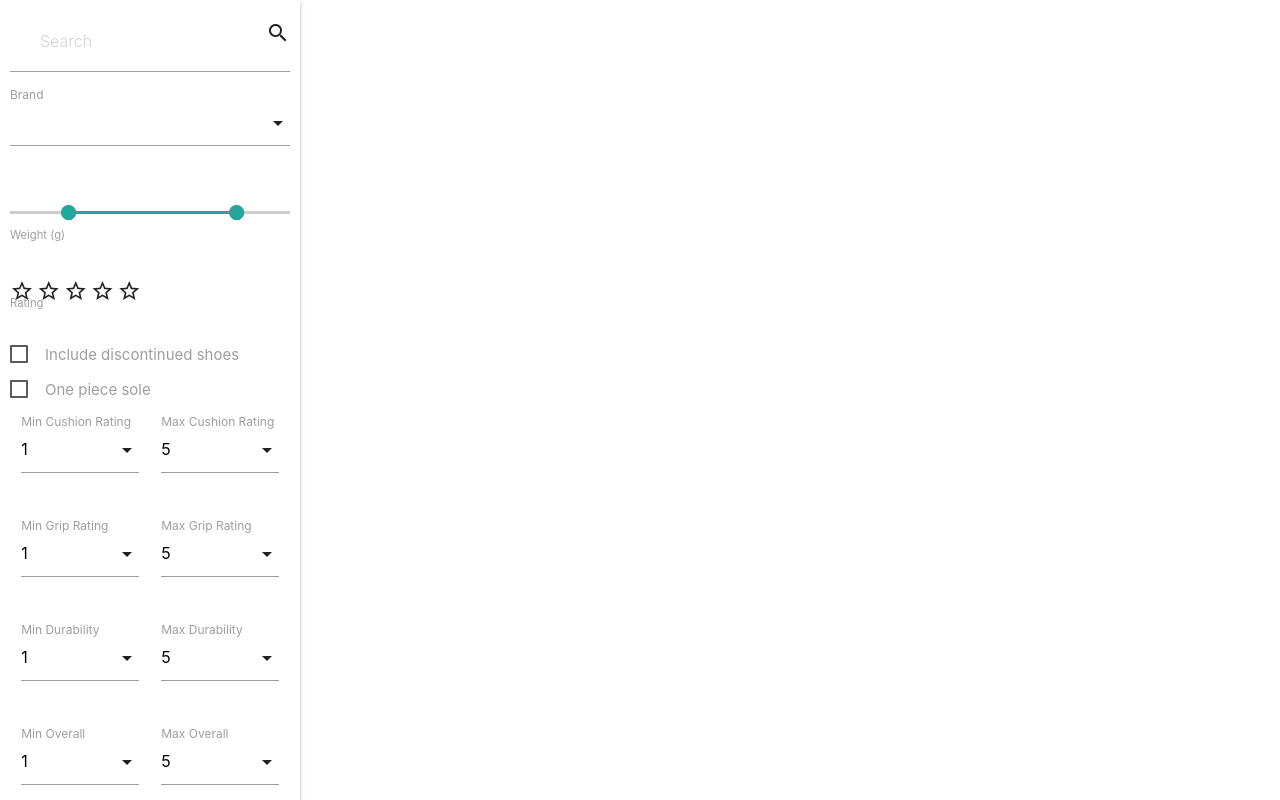
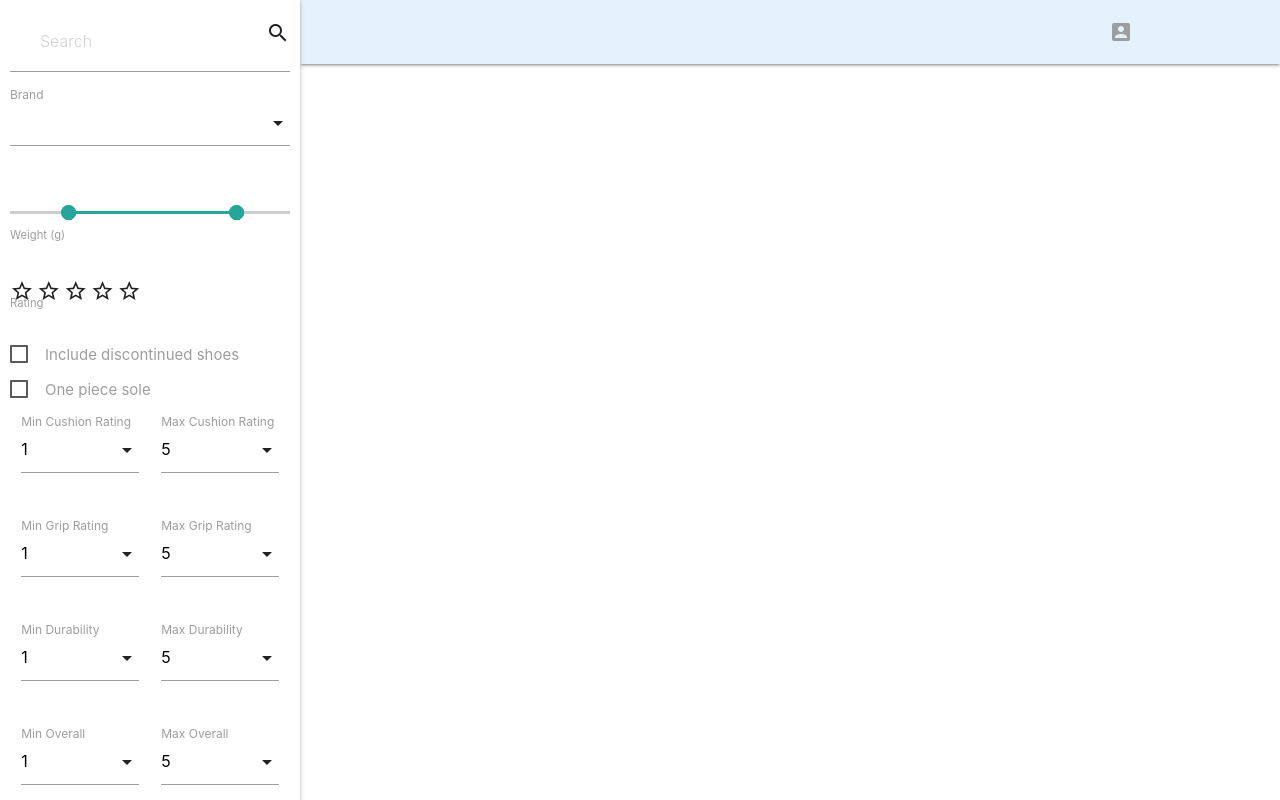
Before and after one commit to PK-Shoes/PKShoes-1, a website: page index.html in a window 1280 px wide. Drawn offline with nearby package versions, Linux system fonts and the light colour scheme.

Commit message:
Added account box header navigation (Not complete yet)

```diff
--- a/index.html
+++ b/index.html
@@ -185,10 +185,23 @@
       </div>
     </header>
 
+    <main>
+			<nav class="blue lighten-5" role="navigation">
+				<div class="nav-wrapper container">
+					<div class="right hide-on-med-and-down">
+						<a href="#"><i class="material-icons grey-text">account_box</i></a>
+						<!-- TODO: Account option add shoes, settings, login, etc -->
+					</div>
+					<ul id="nav-mobile" class="sidenav">
+						<!-- TODO: Account option add shoes, settings, login, etc -->
+					</ul>
+					<a href="#" data-target="nav-mobile" class="sidenav-trigger"><i class="material-icons grey-text">account_box</i></a>
+				</div>
+			</nav>
 
-
-    <main>
-
+			<div class="mainbody">
+				<!-- TODO main content goes here -->
+			</div>
     </main>
     <!--JavaScript at end of body for optimized loading-->
     <script type="text/javascript" src="node_modules/materialize-css/dist/js/materialize.min.js"></script>
```
